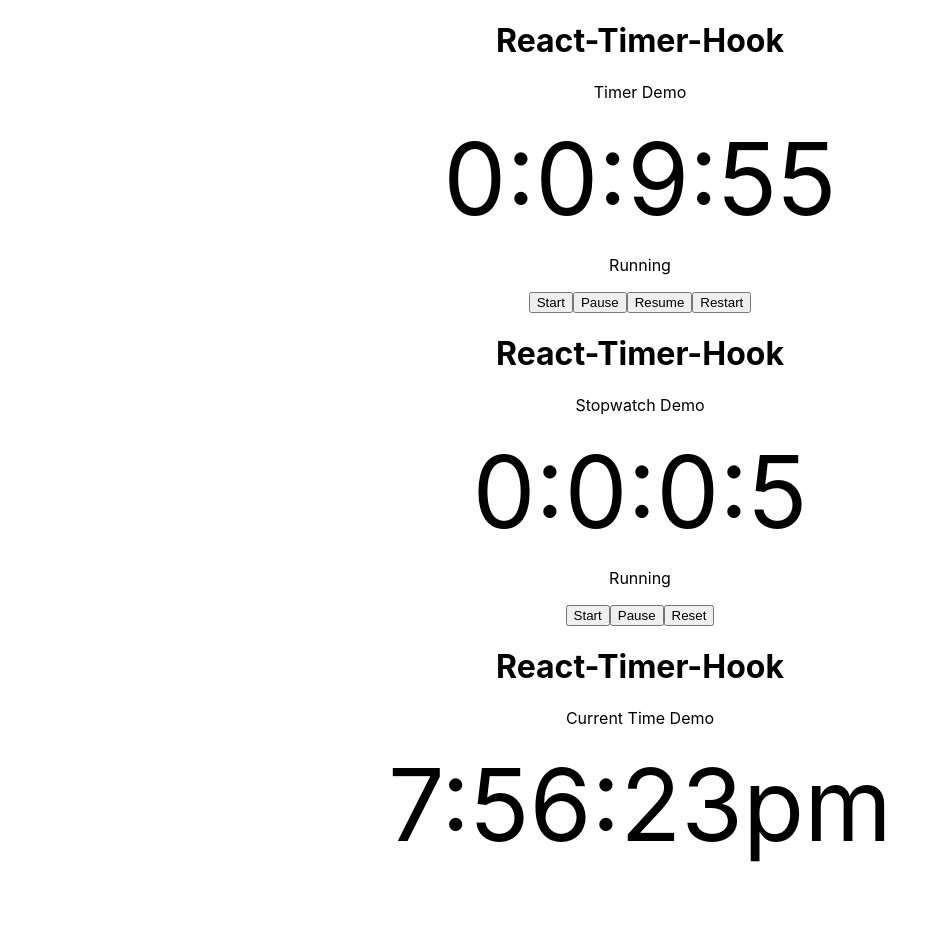
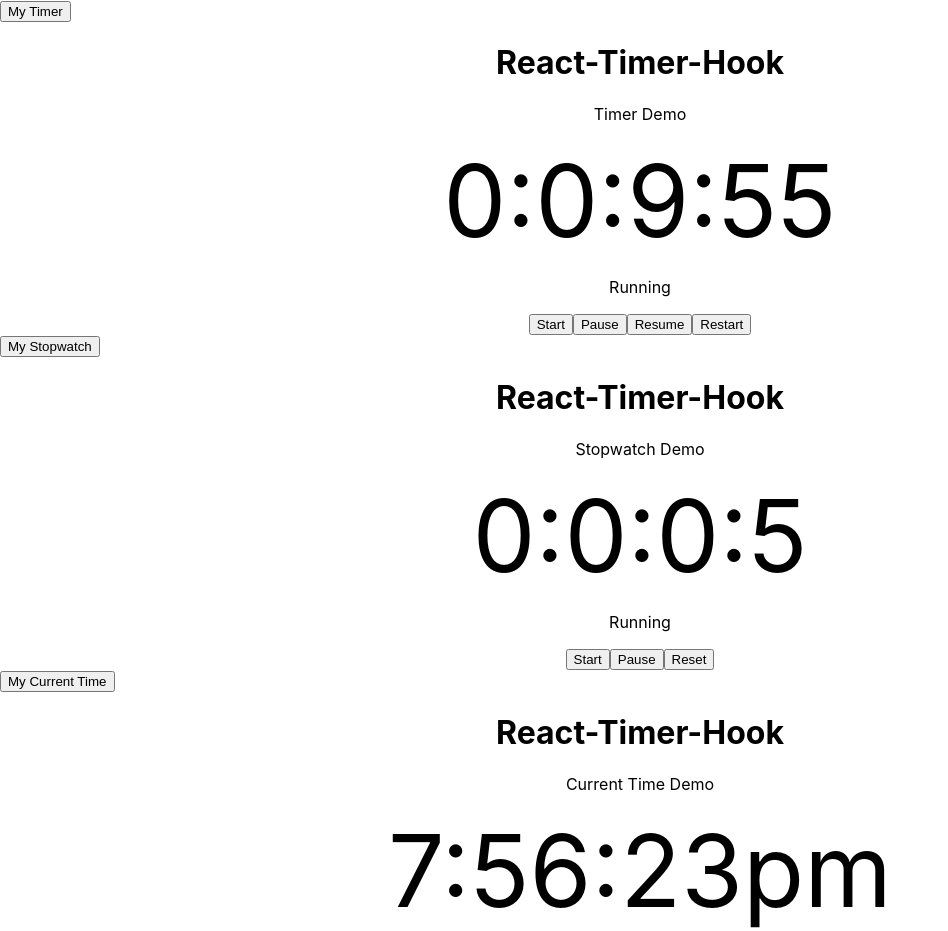
Before and after one commit to mayragann/CountdownTimer, a React (Create React App) app in the folder countdown/: page / in a window 1280 px wide. Shown: the whole page, without its empty margins (0-948 px from the left). Before the commit the page ends 865 px from the top, so only its background shows below. Built offline with nearby package versions, Linux system fonts and the light colour scheme.

Commit message:
Added Bootstrap + Ability To toggle between all

```diff
--- a/countdown/package.json
+++ b/countdown/package.json
@@ -6,6 +6,7 @@
     "@testing-library/jest-dom": "^5.16.4",
     "@testing-library/react": "^13.3.0",
     "@testing-library/user-event": "^13.5.0",
+    "bootstrap": "^5.1.3",
     "react": "^18.2.0",
     "react-dom": "^18.2.0",
     "react-scripts": "5.0.1",
--- a/countdown/src/App.js
+++ b/countdown/src/App.js
@@ -1,4 +1,4 @@
-import React from 'react';
+import React, { useState } from 'react';
 import './App.css';
 import MyTimer from './Components/Timer/Timer';
 import MyStopwatch from './Components/Timer/Stopwatch/Stopwatch';
@@ -7,13 +7,24 @@ import MyTime from './Components/Timer/CurrentTime/CurrentTime'
 function App() {
   const time = new Date();
   time.setSeconds(time.getSeconds() + 600);
+  const [toggleTimer, setToggleTimer] = useState(true)
+  const [toggleWatch, setToggleWatch] = useState(true)
+  const [toggleCurrent, setToggleCurrent] = useState(true)
 
   return (
     <div>
+      <button onClick={() => setToggleTimer(!toggleTimer)} className="btn-btn-primary mb-5">My Timer</button>
+      {toggleTimer && (
       <MyTimer expiryTimestamp={time} />
-
+      )}
+      <button onClick={() => setToggleWatch(!toggleWatch)} className="btn-btn-primary mb-5">My Stopwatch</button>
+      {toggleWatch && (
       <MyStopwatch />
+      )}
+      <button onClick={() => setToggleCurrent(!toggleCurrent)} className="btn-btn-primary mb-5">My Current Time</button>
+      {toggleCurrent && (
       <MyTime />
+      )}
     </div>
   );
 }
```
Also changed, not shown: 1 other file (tests, documents, lock files or other folders).
